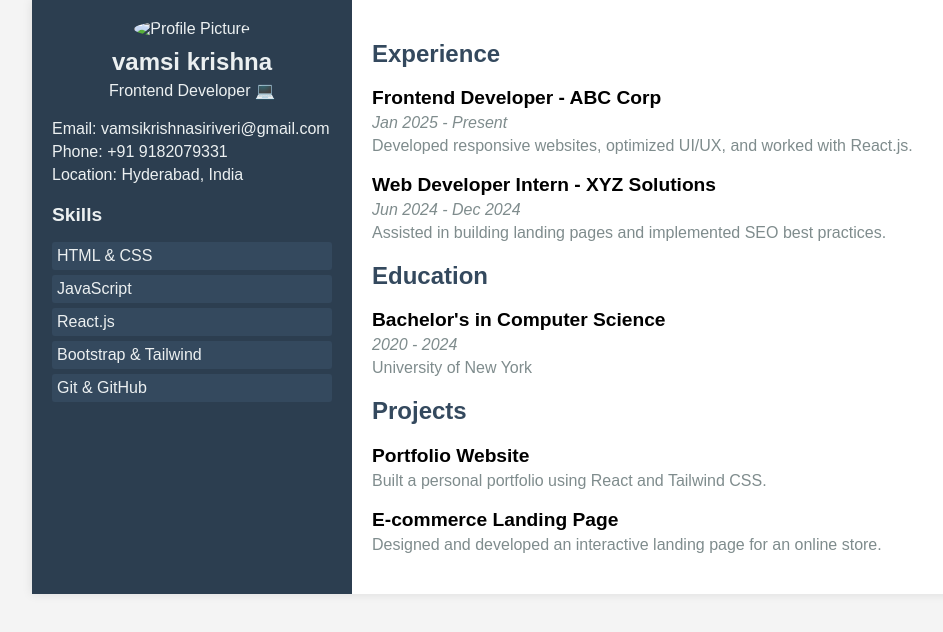
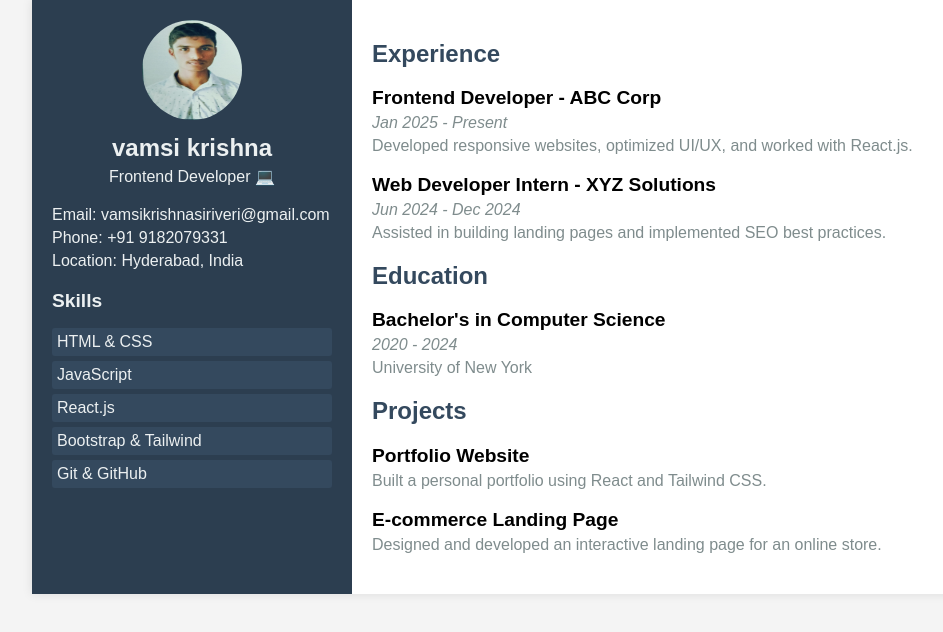
Before and after one commit to vamsi465/Resume, a plain HTML site: page index.html in a window 1280 px wide. Shown: the whole page, without its empty margins (8-951 px from the left). Drawn offline with Linux system fonts and the light colour scheme.

Commit message:
Add files via upload

```diff
--- a/index.html
+++ b/index.html
@@ -12,7 +12,7 @@
         <!-- Sidebar -->
         <aside class="sidebar">
             <div class="profile">
-                <img src="c:\Users\vadla\AppData\Local\Packages\5319275A.WhatsAppDesktop_cv1g1gvanyjgm\TempState\E2EF524FBF3D9FE611D5A8E90FEFDC9C\WhatsApp Image 2025-03-07 at 08.01.12_0451de8b.jpg" alt="Profile Picture" class="image">
+                <img src="WhatsApp Image 2025-03-07 at 08.01.12_56084840.jpg" alt="Profile Picture" class="image">
                 <h2 class="profile-heading">vamsi krishna</h2>
                 <p class="profile-paragraph">Frontend Developer 💻 </p>
             </div>
```
